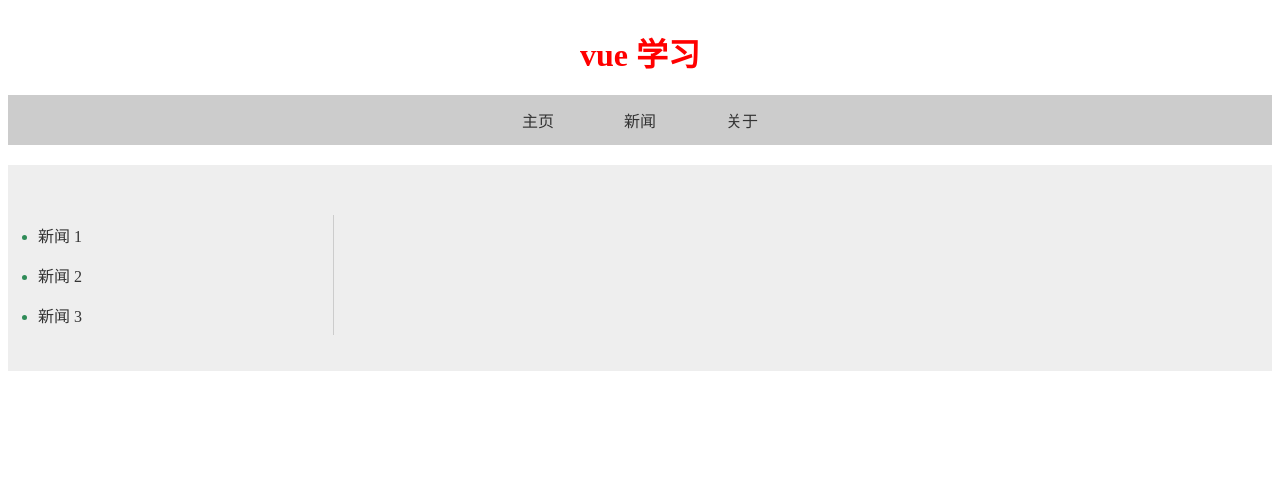
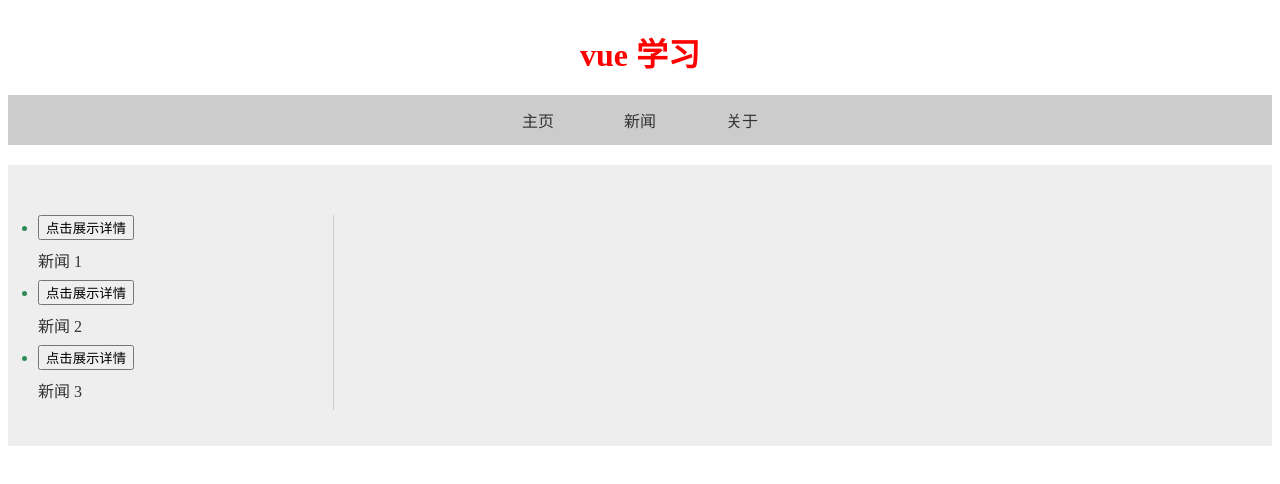
Before and after one commit to zzkrix/study, a Vue app in the folder vue/: page /news in a window 1280 px wide. Shown: the top 484 px of the page. Built offline with nearby package versions, Linux system fonts and the light colour scheme.

Commit message:
编程式路由导航：router = useRouter(); router.push(xxx)

```diff
--- a/vue/src/views/news.vue
+++ b/vue/src/views/news.vue
@@ -3,6 +3,7 @@
         <!-- 导航区 -->
         <ul>
             <li v-for="news in newsList" :key="news.id">
+                <button @click="showNewsDetail(news)">点击展示详情</button>
                 <!-- 第一种传参写法 -->
                 <!-- <RouterLink
                     :to="`/news/detail?id=${news.id}&title=${news.title}&content=${news.content}`"
@@ -50,6 +51,32 @@ let newsList = reactive([
     { id: 2, title: "新闻 2", content: "新闻 2 的内容" },
     { id: 3, title: "新闻 3", content: "新闻 3 的内容" },
 ]);
+
+// 编程式路由导航
+// 一般用在登录成功后，跳转到首页
+// 一般用在按钮点击后，跳转到某个页面
+// 鼠标划过跳转到某个页面等等
+import { useRouter } from "vue-router";
+
+interface NewInterface {
+    id: number;
+    title: string;
+    content: string;
+}
+
+let router = useRouter();
+function showNewsDetail(news: NewInterface) {
+    // push 参数和 router-link 的 to 属性一致
+    router.push({
+        name: "xiangqing",
+        // 针对的是路由种配置的 /detail/:id/:title/:content
+        params: {
+            id: news.id,
+            title: news.title,
+            content: news.content,
+        },
+    });
+}
 </script>
 
 <style scoped>
```
